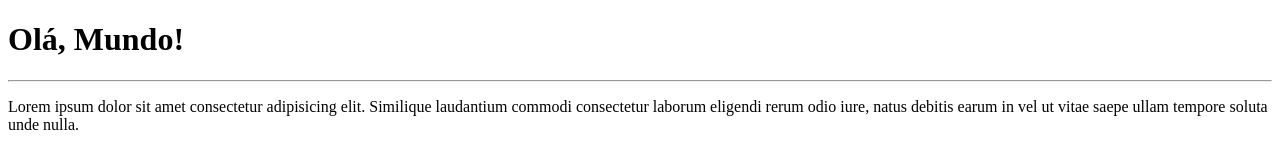
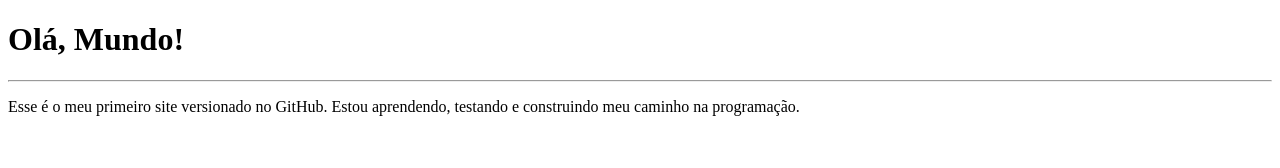
Before and after one commit to daniisalgado/Ola-Mundo, a plain HTML site: page site-exemplo/index.html in a window 1280 px wide. Drawn offline with Linux system fonts and the light colour scheme.

Commit message:
Update index.html

```diff
--- a/site-exemplo/index.html
+++ b/site-exemplo/index.html
@@ -9,7 +9,6 @@
 
     <h1>Olá, Mundo!</h1>
     <hr>
-    <p>Lorem ipsum dolor sit amet consectetur adipisicing elit. Similique laudantium commodi consectetur laborum eligendi rerum odio iure, natus debitis earum in vel ut vitae saepe ullam tempore soluta unde nulla.</p>
-
+    <p>Esse é o meu primeiro site versionado no GitHub. Estou aprendendo, testando e construindo meu caminho na programação.</p>
 </body>
 </html>
```
